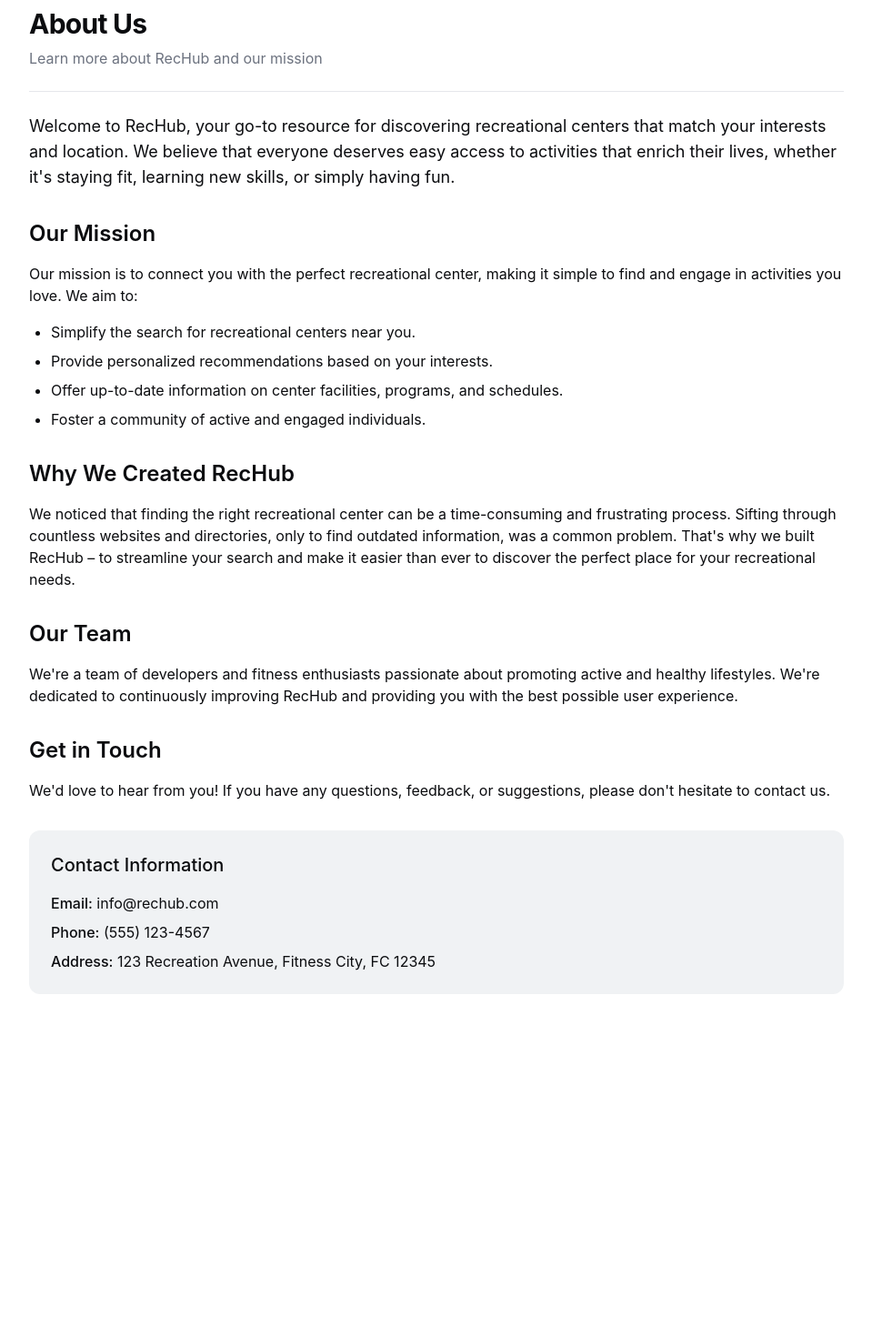
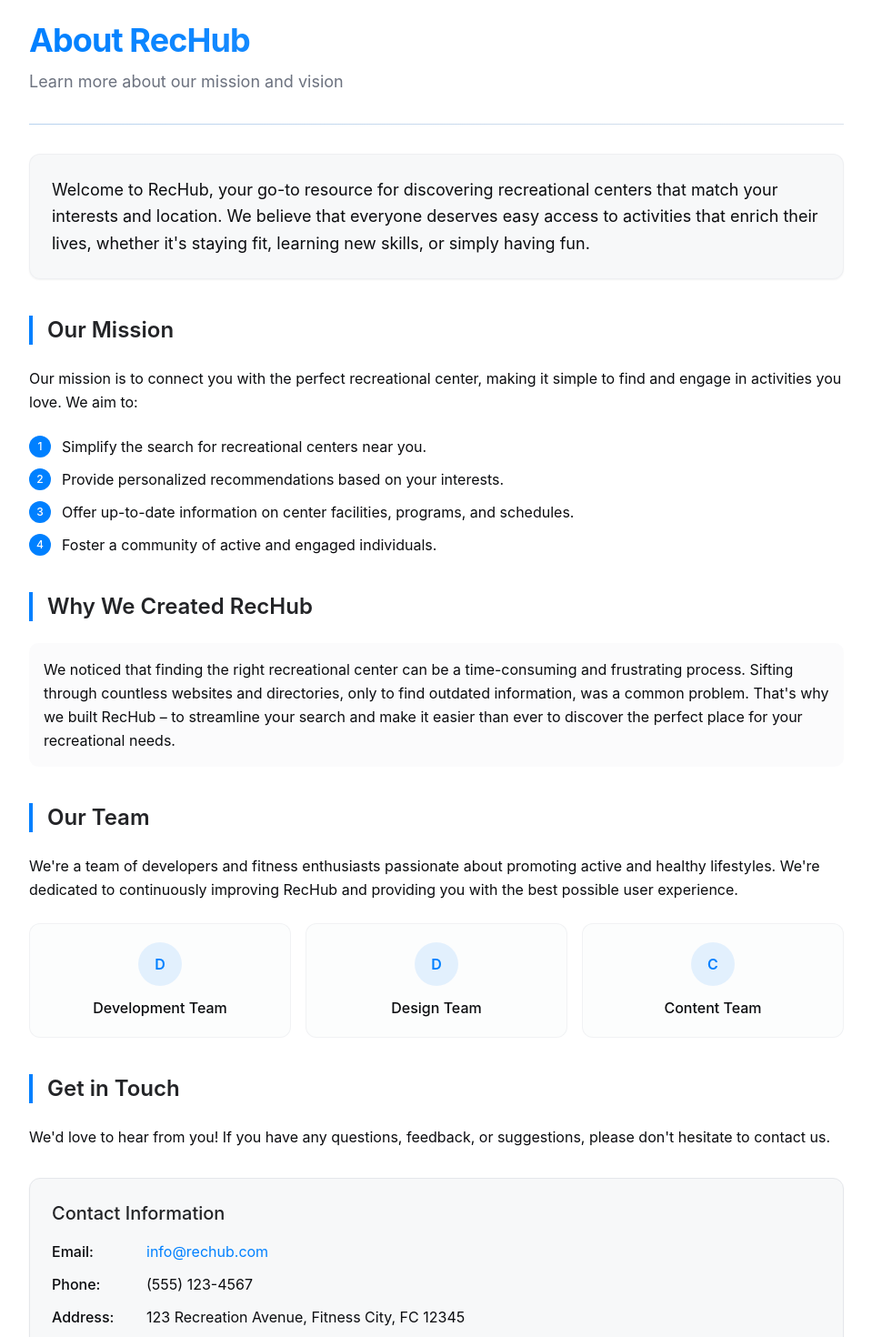
Before and after one commit to andy277/rec-centre-hub, a React (Vite) app: page /about in a window 1280 px wide. Shown: the part 40-1510 px from the top of the page at 91% size, without its empty margins (160-1119 px from the left). Before the commit the page ends 1181 px from the top, so only its background shows below. Built offline with nearby package versions, Linux system fonts and the light colour scheme.

Commit message:
Style About Us page
Improve the styling of the About Us page.

```diff
--- a/src/pages/About.tsx
+++ b/src/pages/About.tsx
@@ -4,52 +4,93 @@ import { Separator } from "@/components/ui/separator";
 
 const About = () => {
   return (
-    <Container className="py-8 md:py-12">
-      <div className="flex flex-col gap-6 max-w-4xl mx-auto">
-        <div className="space-y-2">
-          <h1 className="text-3xl font-bold tracking-tight">About Us</h1>
-          <p className="text-muted-foreground">
-            Learn more about RecHub and our mission
+    <Container className="py-12 md:py-16">
+      <div className="flex flex-col gap-8 max-w-4xl mx-auto">
+        <div className="space-y-3 animate-fade-in">
+          <h1 className="text-4xl font-bold tracking-tight bg-gradient-to-r from-primary to-primary/70 bg-clip-text text-transparent">About RecHub</h1>
+          <p className="text-muted-foreground text-lg">
+            Learn more about our mission and vision
           </p>
         </div>
-        <Separator />
+        <Separator className="bg-gradient-to-r from-primary/20 to-primary/5" />
 
         <div className="prose prose-slate max-w-none">
-          <p className="text-lg">
+          <div className="bg-secondary/50 rounded-xl p-6 shadow-sm border border-border/50 hover-scale">
+            <p className="text-lg leading-relaxed">
               Welcome to RecHub, your go-to resource for discovering recreational centers that match your interests and location. We believe that everyone deserves easy access to activities that enrich their lives, whether it's staying fit, learning new skills, or simply having fun.
             </p>
+          </div>
 
-          <h2 className="text-2xl font-semibold mt-8 mb-4">Our Mission</h2>
-          <p>
+          <div className="mt-10 space-y-6 animate-slide-up">
+            <h2 className="text-2xl font-semibold text-foreground/90 border-l-4 border-primary pl-4">Our Mission</h2>
+            <p className="text-base leading-relaxed">
               Our mission is to connect you with the perfect recreational center, making it simple to find and engage in activities you love. We aim to:
             </p>
-          <ul className="list-disc pl-6 space-y-2 my-4">
-            <li>Simplify the search for recreational centers near you.</li>
-            <li>Provide personalized recommendations based on your interests.</li>
-            <li>Offer up-to-date information on center facilities, programs, and schedules.</li>
-            <li>Foster a community of active and engaged individuals.</li>
+            <ul className="list-none space-y-3 my-4">
+              {[
+                "Simplify the search for recreational centers near you.",
+                "Provide personalized recommendations based on your interests.",
+                "Offer up-to-date information on center facilities, programs, and schedules.",
+                "Foster a community of active and engaged individuals."
+              ].map((item, index) => (
+                <li key={index} className="flex items-start gap-3">
+                  <span className="inline-flex items-center justify-center h-6 w-6 rounded-full bg-primary text-primary-foreground text-xs font-medium">
+                    {index + 1}
+                  </span>
+                  <span>{item}</span>
+                </li>
+              ))}
             </ul>
+          </div>
 
-          <h2 className="text-2xl font-semibold mt-8 mb-4">Why We Created RecHub</h2>
-          <p>
+          <div className="mt-10 space-y-6 animate-slide-up" style={{ animationDelay: "150ms" }}>
+            <h2 className="text-2xl font-semibold text-foreground/90 border-l-4 border-primary pl-4">Why We Created RecHub</h2>
+            <p className="text-base leading-relaxed bg-secondary/30 p-4 rounded-md">
               We noticed that finding the right recreational center can be a time-consuming and frustrating process. Sifting through countless websites and directories, only to find outdated information, was a common problem. That's why we built RecHub – to streamline your search and make it easier than ever to discover the perfect place for your recreational needs.
             </p>
+          </div>
 
-          <h2 className="text-2xl font-semibold mt-8 mb-4">Our Team</h2>
-          <p>
+          <div className="mt-10 space-y-6 animate-slide-up" style={{ animationDelay: "300ms" }}>
+            <h2 className="text-2xl font-semibold text-foreground/90 border-l-4 border-primary pl-4">Our Team</h2>
+            <p className="text-base leading-relaxed">
               We're a team of developers and fitness enthusiasts passionate about promoting active and healthy lifestyles. We're dedicated to continuously improving RecHub and providing you with the best possible user experience.
             </p>
 
-          <h2 className="text-2xl font-semibold mt-8 mb-4">Get in Touch</h2>
-          <p>
+            <div className="grid grid-cols-1 md:grid-cols-3 gap-4 mt-6">
+              {["Development", "Design", "Content"].map((role) => (
+                <div key={role} className="bg-secondary/20 rounded-lg p-5 text-center border border-border/50 transition-all hover:shadow-md hover:bg-secondary/30">
+                  <div className="w-12 h-12 bg-primary/10 rounded-full flex items-center justify-center mx-auto mb-3">
+                    <span className="text-primary font-semibold">{role.charAt(0)}</span>
+                  </div>
+                  <h3 className="font-medium">{role} Team</h3>
+                </div>
+              ))}
+            </div>
+          </div>
+
+          <div className="mt-10 space-y-6 animate-slide-up" style={{ animationDelay: "450ms" }}>
+            <h2 className="text-2xl font-semibold text-foreground/90 border-l-4 border-primary pl-4">Get in Touch</h2>
+            <p className="text-base leading-relaxed">
               We'd love to hear from you! If you have any questions, feedback, or suggestions, please don't hesitate to contact us.
             </p>
+          </div>
 
-          <div className="bg-secondary rounded-lg p-6 mt-8">
-            <h3 className="text-xl font-medium mb-4">Contact Information</h3>
-            <p className="mb-2"><span className="font-medium">Email:</span> info@rechub.com</p>
-            <p className="mb-2"><span className="font-medium">Phone:</span> (555) 123-4567</p>
-            <p><span className="font-medium">Address:</span> 123 Recreation Avenue, Fitness City, FC 12345</p>
+          <div className="bg-secondary/50 rounded-xl p-6 mt-8 border border-border shadow-sm hover:shadow-md transition-all duration-300">
+            <h3 className="text-xl font-medium mb-4 text-foreground/90">Contact Information</h3>
+            <div className="space-y-3">
+              <p className="flex items-center gap-2">
+                <span className="font-medium min-w-24">Email:</span>
+                <a href="mailto:info@rechub.com" className="text-primary hover:underline">info@rechub.com</a>
+              </p>
+              <p className="flex items-center gap-2">
+                <span className="font-medium min-w-24">Phone:</span>
+                <a href="tel:+15551234567" className="hover:text-primary">(555) 123-4567</a>
+              </p>
+              <p className="flex items-center gap-2">
+                <span className="font-medium min-w-24">Address:</span>
+                <span>123 Recreation Avenue, Fitness City, FC 12345</span>
+              </p>
+            </div>
           </div>
         </div>
       </div>
```
Lines whose indentation alone changed are shown as unchanged.
